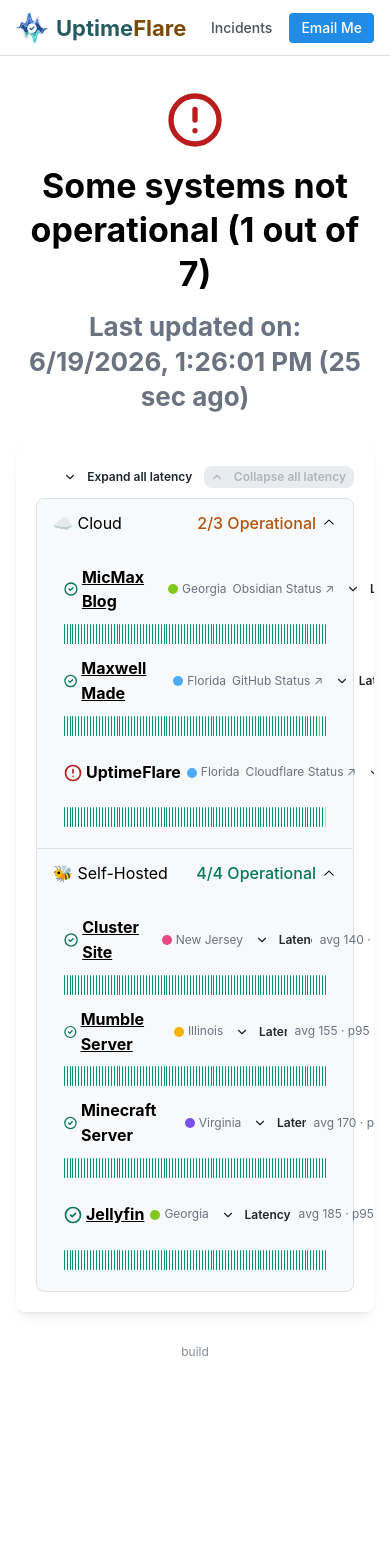
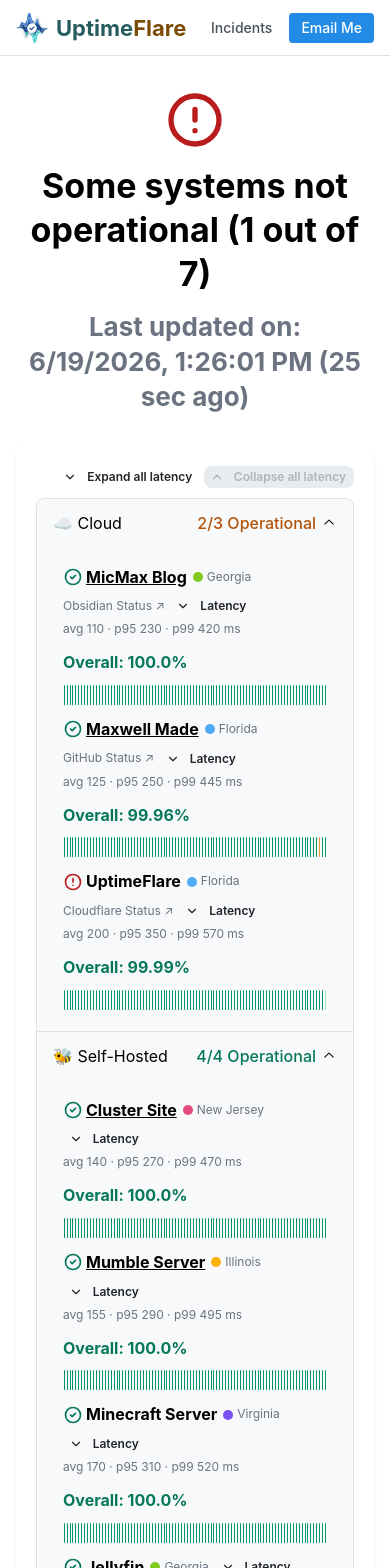
Before and after one commit to mic-max/uptime-flare, a Next.js app: page / in a window 390 px wide. Shown: the top 1568 px of the page. Before the commit the page ends 1400 px from the top, so only its background shows below. Built offline with nearby package versions, Linux system fonts and the light colour scheme.

Commit message:
Mobile rendering improvements

```diff
--- a/components/MonitorDetail.tsx
+++ b/components/MonitorDetail.tsx
@@ -181,10 +181,12 @@
           display: 'flex',
           justifyContent: 'space-between',
           alignItems: 'center',
+          flexWrap: 'wrap',
+          gap: '4px 12px',
           marginTop: 'var(--mantine-spacing-sm)',
         }}
       >
-        <div style={{ display: 'flex', alignItems: 'center', gap: 6 }}>
+        <div style={{ display: 'flex', alignItems: 'center', flexWrap: 'wrap', gap: 6 }}>
           {monitor.tooltip ? (
             <Tooltip label={monitor.tooltip}>{monitorNameElement}</Tooltip>
           ) : (
@@ -243,7 +245,7 @@
           )}
         </div>
 
-        <div style={{ display: 'flex', alignItems: 'center', gap: 12 }}>
+        <div style={{ display: 'flex', alignItems: 'center', flexWrap: 'wrap', gap: 12 }}>
           {stats && (
             <Text size="xs" className={classes.muted} style={{ whiteSpace: 'nowrap' }}>
               {`avg ${stats.avg} · p95 ${stats.p95} · p99 ${stats.p99} ms`}
--- a/components/MonitorList.tsx
+++ b/components/MonitorList.tsx
@@ -183,13 +183,14 @@
         mr="md"
         mt="xl"
         withBorder={!groupedMonitor}
-        style={{ width: groupedMonitor ? '897px' : '865px' }}
+        style={{ width: '100%', maxWidth: groupedMonitor ? 897 : 865 }}
       >
         {chartableIds.length > 0 && (
           <div
             style={{
               display: 'flex',
               justifyContent: 'flex-end',
+              flexWrap: 'wrap',
               gap: 4,
               marginBottom: 'var(--mantine-spacing-xs)',
             }}
```
